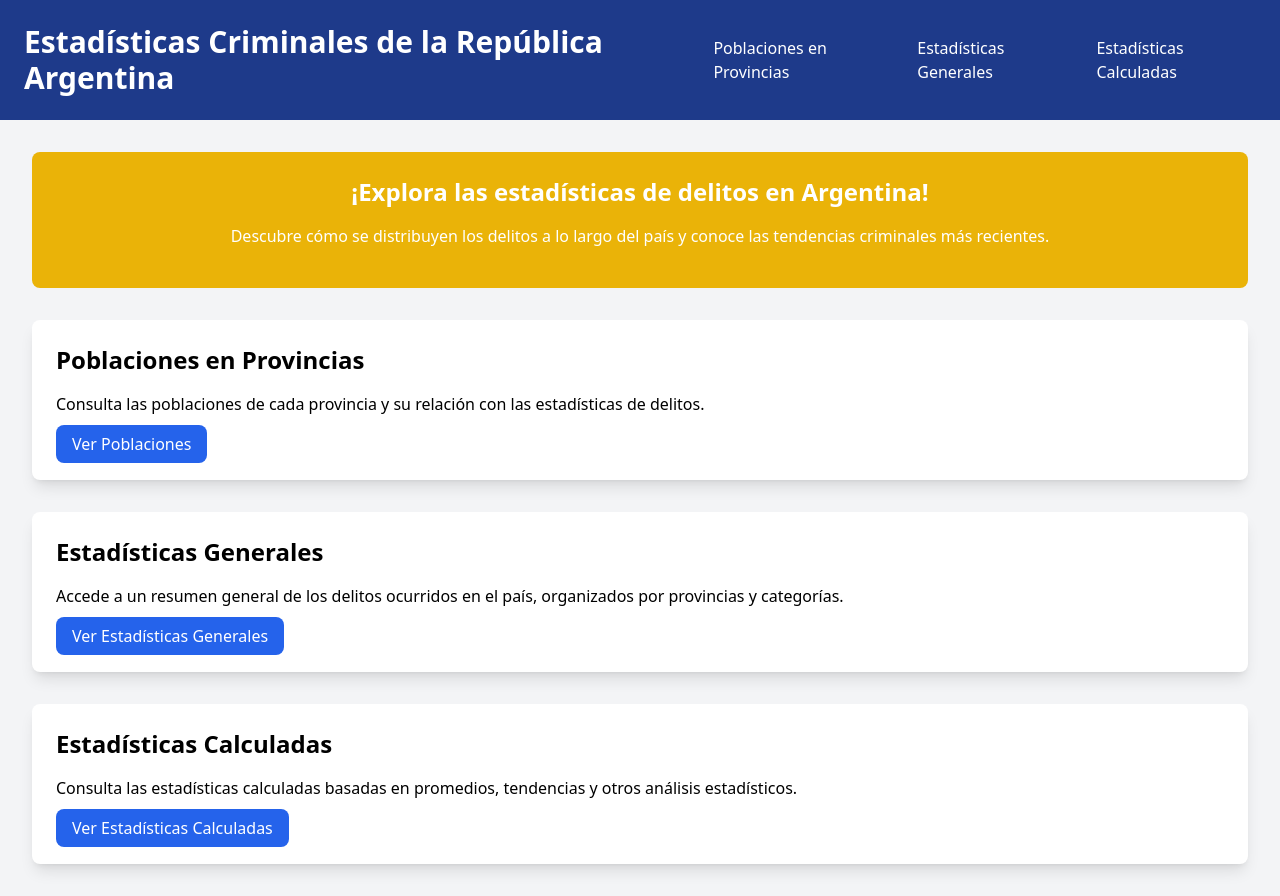
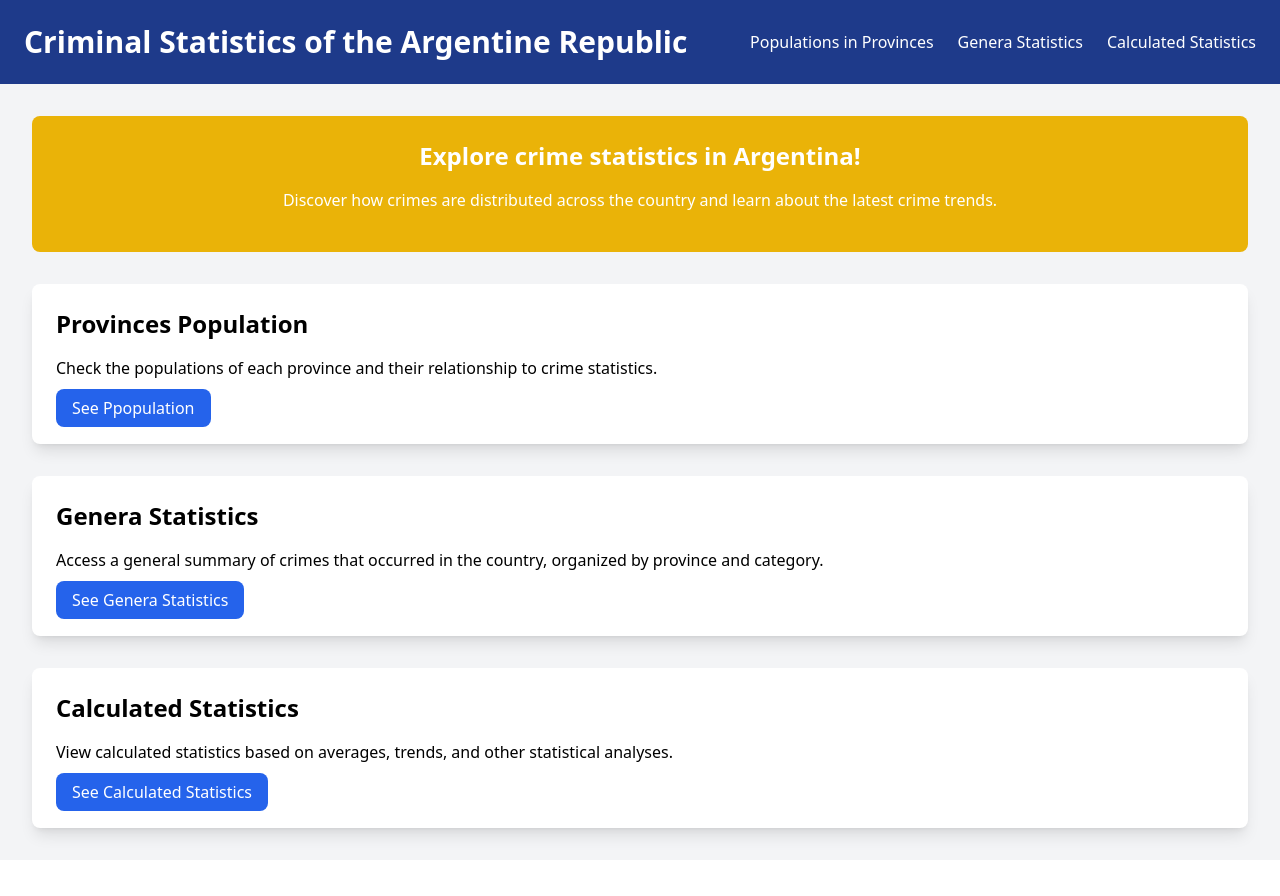
Before and after one commit to mmedela/Criministica, a FastAPI app: page / in a window 1280 px wide. After the commit the page ends 848 px from the top, so only its background shows below. Run offline with FastAPI, Linux system fonts and the light colour scheme; parts of the project's set-up code (start-up, migrations or seed data) failed here and were passed over; some libraries are stand-ins or nearby versions.

Commit message:
translate templates

```diff
--- a/main.py
+++ b/main.py
@@ -50,7 +50,7 @@ app.include_router(estadistica_calculada_router)
 def read_root(request: Request):
     return templates.TemplateResponse("index.html", {"request": request})
 
-@app.get("/poblaciones-provincias", response_class=HTMLResponse)
+@app.get("/provinces-population", response_class=HTMLResponse)
 def read_root(request: Request):
     return templates.TemplateResponse("poblaciones_provincias.html", {"request": request})
 
--- a/templates/general_statistics.html
+++ b/templates/general_statistics.html
@@ -3,7 +3,7 @@
 <head>
     <meta charset="UTF-8">
     <meta name="viewport" content="width=device-width, initial-scale=1.0">
-    <title>Estadísticas Generales</title>
+    <title>General Statistics</title>
     <script src="https://unpkg.com/htmx.org@1.9.3"></script>
     <script src="https://cdn.tailwindcss.com"></script>
 </head>
@@ -63,7 +63,7 @@
                         hx-swap="innerHTML"
                         class="bg-blue-600 hover:bg-blue-500 text-white py-2 px-4 rounded-lg mt-4"
                     >
-                        Cargar más
+                        Load More
                     </button>
                 {% endif %}
             </div>
--- a/templates/index.html
+++ b/templates/index.html
@@ -15,27 +15,27 @@
 
         <section class="bg-yellow-500 text-white rounded-lg p-6 mb-8">
             <div class="text-center">
-                <h2 class="text-2xl font-semibold mb-4">¡Explora las estadísticas de delitos en Argentina!</h2>
-                <p class="mb-4">Descubre cómo se distribuyen los delitos a lo largo del país y conoce las tendencias criminales más recientes.</p>
+                <h2 class="text-2xl font-semibold mb-4">Explore crime statistics in Argentina!</h2>
+                <p class="mb-4">Discover how crimes are distributed across the country and learn about the latest crime trends.</p>
             </div>
         </section>
 
         <section id="poblaciones" class="bg-white rounded-lg p-6 shadow-lg mb-8">
-            <h2 class="text-2xl font-semibold mb-4">Poblaciones en Provincias</h2>
-            <p class="mb-4">Consulta las poblaciones de cada provincia y su relación con las estadísticas de delitos.</p>
-            <a href="/poblaciones-provincias" class="bg-blue-600 hover:bg-blue-500 text-white py-2 px-4 rounded-lg">Ver Poblaciones</a>
+            <h2 class="text-2xl font-semibold mb-4">Provinces Population</h2>
+            <p class="mb-4">Check the populations of each province and their relationship to crime statistics.</p>
+            <a href="/provinces-population" class="bg-blue-600 hover:bg-blue-500 text-white py-2 px-4 rounded-lg">See Ppopulation</a>
         </section>
 
         <section id="general-statistics" class="bg-white rounded-lg p-6 shadow-lg mb-8">
-            <h2 class="text-2xl font-semibold mb-4">Estadísticas Generales</h2>
-            <p class="mb-4">Accede a un resumen general de los delitos ocurridos en el país, organizados por provincias y categorías.</p>
-            <a href="/general-statistics" class="bg-blue-600 hover:bg-blue-500 text-white py-2 px-4 rounded-lg">Ver Estadísticas Generales</a>
+            <h2 class="text-2xl font-semibold mb-4">Genera Statistics</h2>
+            <p class="mb-4">Access a general summary of crimes that occurred in the country, organized by province and category.</p>
+            <a href="/general-statistics" class="bg-blue-600 hover:bg-blue-500 text-white py-2 px-4 rounded-lg">See Genera Statistics</a>
         </section>
 
-        <section id="estadisticas-calculadas" class="bg-white rounded-lg p-6 shadow-lg">
-            <h2 class="text-2xl font-semibold mb-4">Estadísticas Calculadas</h2>
-            <p class="mb-4">Consulta las estadísticas calculadas basadas en promedios, tendencias y otros análisis estadísticos.</p>
-            <a href="/estadisticas-calculadas" class="bg-blue-600 hover:bg-blue-500 text-white py-2 px-4 rounded-lg">Ver Estadísticas Calculadas</a>
+        <section id="calculated-statistics" class="bg-white rounded-lg p-6 shadow-lg">
+            <h2 class="text-2xl font-semibold mb-4">Calculated Statistics</h2>
+            <p class="mb-4">View calculated statistics based on averages, trends, and other statistical analyses.</p>
+            <a href="/calculated-statistics" class="bg-blue-600 hover:bg-blue-500 text-white py-2 px-4 rounded-lg">See Calculated Statistics</a>
         </section>
 
     </main>
--- a/templates/navbar.html
+++ b/templates/navbar.html
@@ -1,11 +1,11 @@
 <header class="bg-blue-900 text-white p-6">
     <div class="container mx-auto flex justify-between items-center">
-        <h1 class="text-3xl font-semibold">Estadísticas Criminales de la República Argentina</h1>
+        <h1 class="text-3xl font-semibold">Criminal Statistics of the Argentine Republic</h1>
         <nav>
             <ul class="flex space-x-6">
-                <li><a href="/poblaciones-provincias" class="hover:text-blue-300">Poblaciones en Provincias</a></li>
-                <li><a href="/general-statistics" class="hover:text-blue-300">Estadísticas Generales</a></li>
-                <li><a href="#estadisticas-calculadas" class="hover:text-blue-300">Estadísticas Calculadas</a></li>
+                <li><a href="/provinces-population" class="hover:text-blue-300">Populations in Provinces</a></li>
+                <li><a href="/general-statistics" class="hover:text-blue-300">Genera Statistics</a></li>
+                <li><a href="#calculated-statistics" class="hover:text-blue-300">Calculated Statistics</a></li>
             </ul>
         </nav>
     </div>
--- a/templates/partial_statistics.html
+++ b/templates/partial_statistics.html
@@ -40,7 +40,7 @@
         </select>
     </div>
     <div class="flex-1">
-        <label for="year" class="block text-lg font-semibold mb-2">Año</label>
+        <label for="year" class="block text-lg font-semibold mb-2">Year</label>
         <select
             id="year"
             name="year"
@@ -49,7 +49,7 @@
             hx-swap="innerHTML"
             class="w-full mt-2 p-2 border border-gray-300 rounded-lg"
         >
-            <option value="">Seleccionar Año</option>
+            <option value="">Select a Year</option>
             {% for y in range(2000, 2024) %}
                 <option value="{{ y }}" {% if y == selected_year %}selected{% endif %}>{{ y }}</option>
             {% endfor %}
```
Also changed, not shown: templates/poblaciones_provincias.html (+8 -8 lines).
